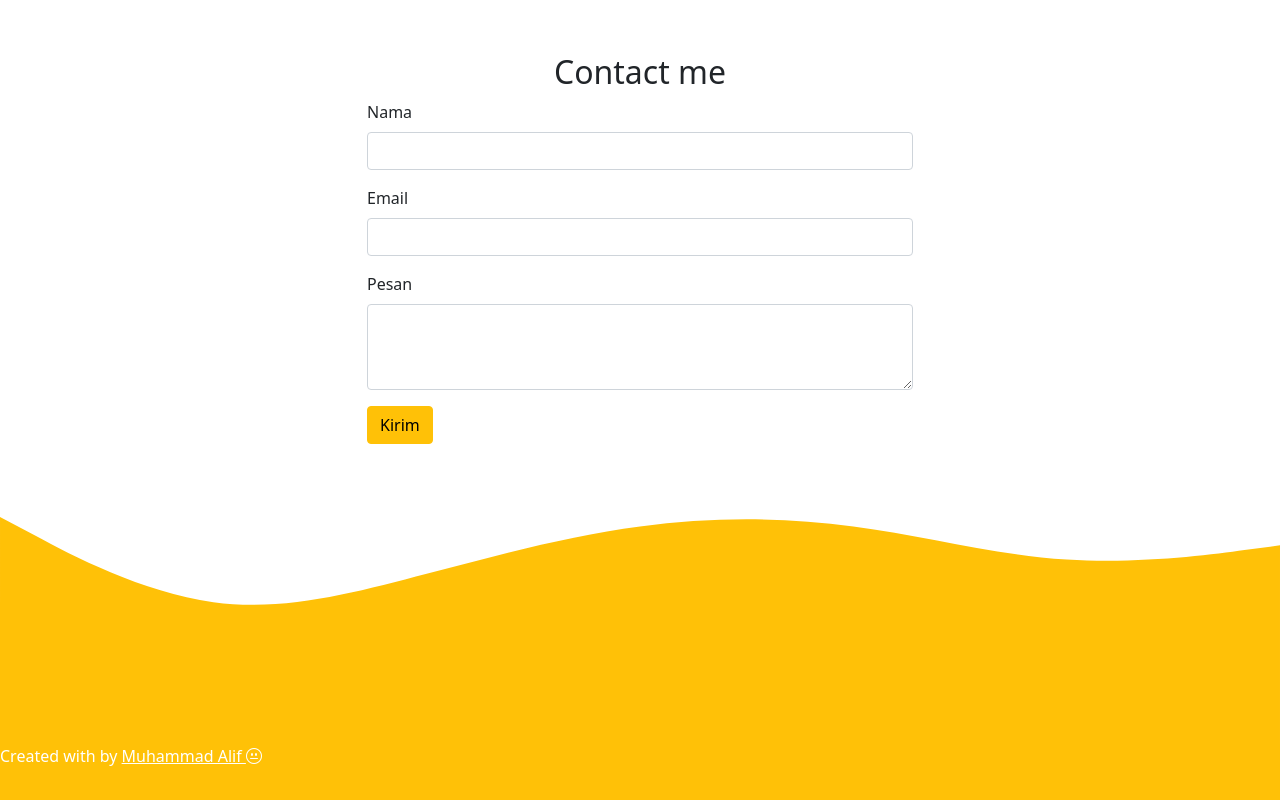
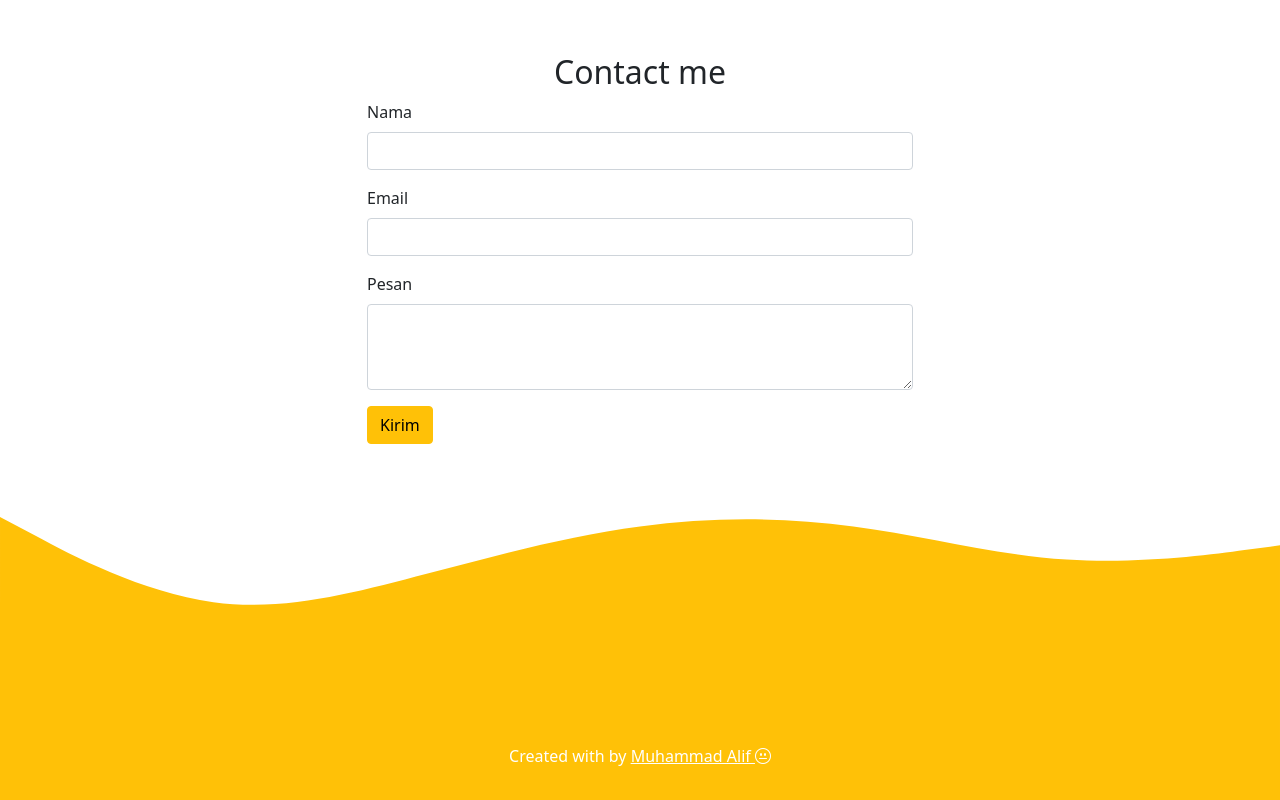
Before and after one commit to alip-nf/Alif-nf.github.io, a plain HTML site: page index.html in a window 1280 px wide. Shown: the part 1834-2634 px from the top of the page. Drawn offline with nearby package versions, Linux system fonts and the light colour scheme.

Commit message:
mengubah bagian footer

```diff
--- a/index.html
+++ b/index.html
@@ -169,7 +169,7 @@
 
     <!-- Footer -->
     <footer class="bg-warning text-white pb-3">
-      <p>
+      <p class="text-center">
         Created with by <a href="https://www.instagram.com/alip.nf/" class="text-white">Muhammad Alif <i class="bi bi-emoji-neutral"></i></a>
       </p>
     </footer>
```
